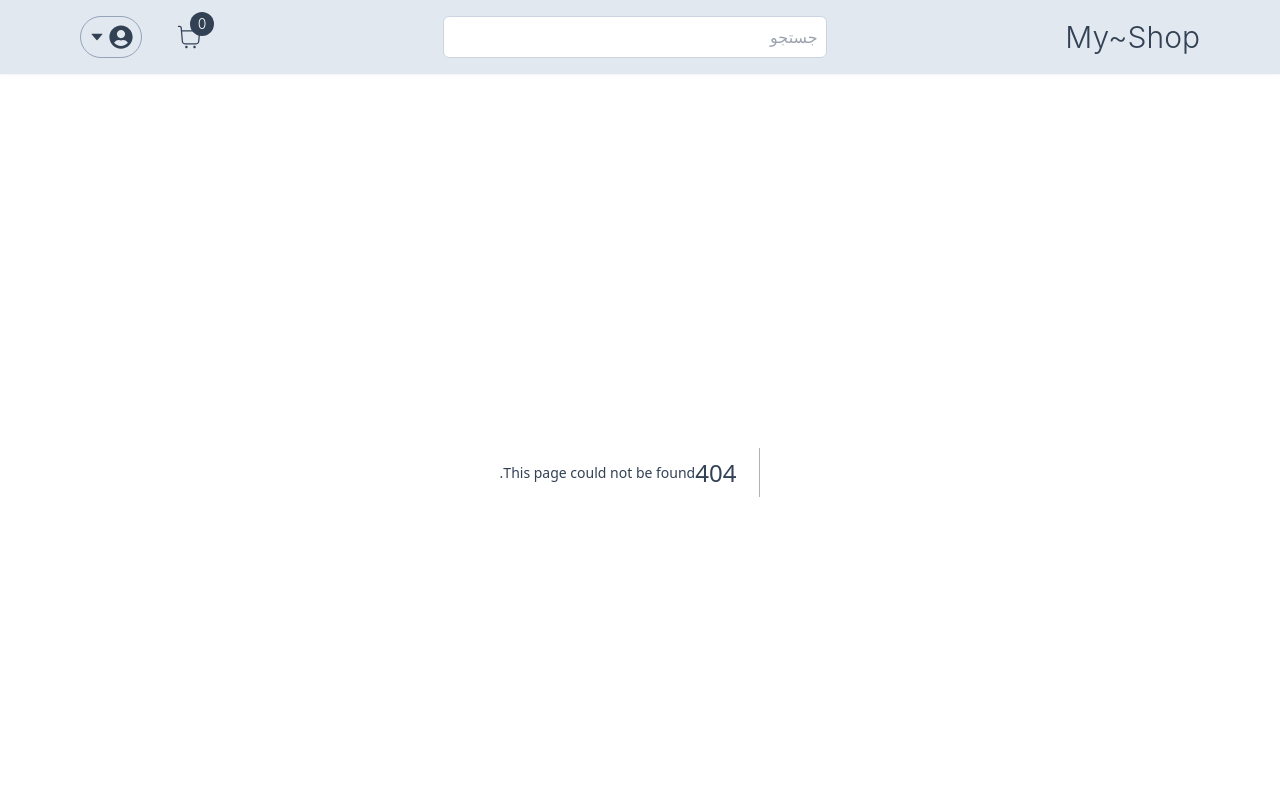
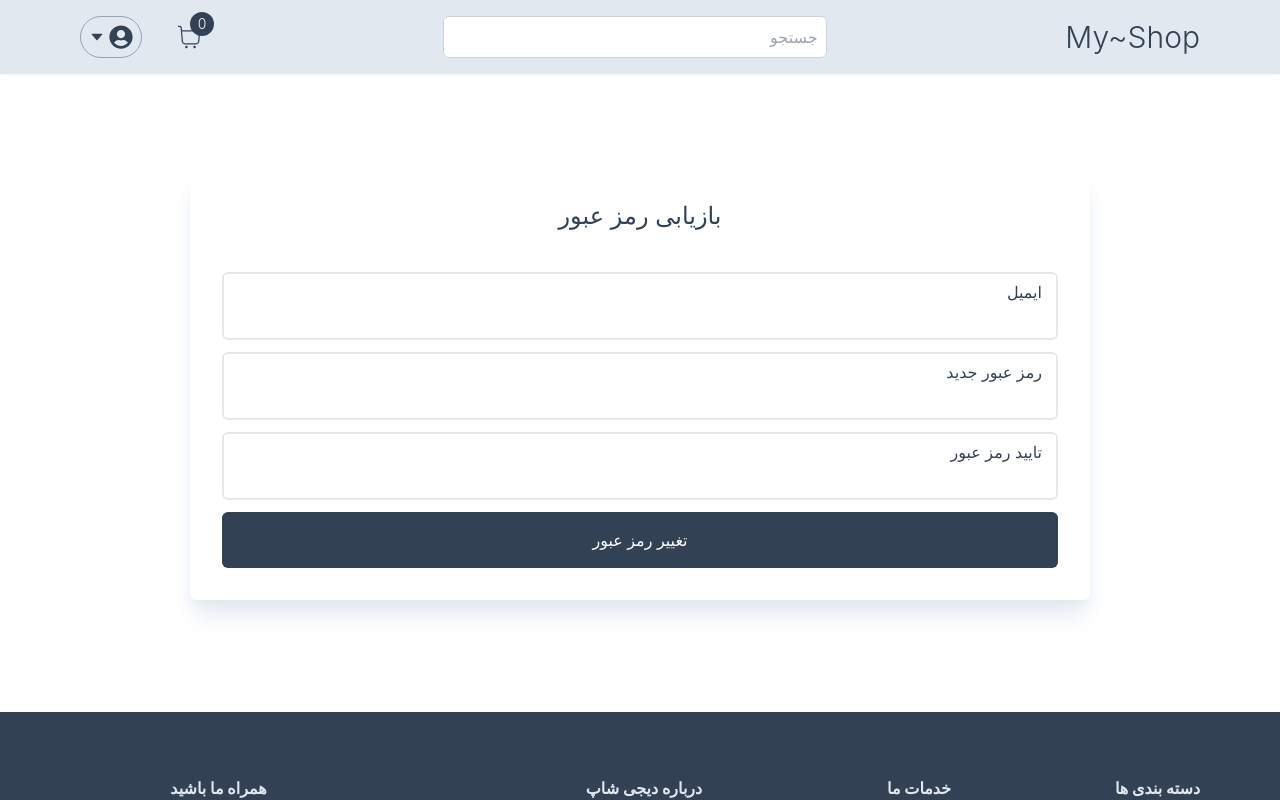
Before and after one commit to ali-afarinifard/daily-shop, a Next.js app in the folder Frontend/client/: page /reset-account in a window 1280 px wide. Before the commit this address had no page. Shown: the top 800 px of the page. Built offline with nearby package versions, Linux system fonts and the light colour scheme.

Commit message:
Reset Account Developed

```diff
--- a/Frontend/client/src/app/components/login/LoginForm.tsx
+++ b/Frontend/client/src/app/components/login/LoginForm.tsx
@@ -142,8 +142,14 @@ export default function LoginPage() {
                     ورود
                 </button>
 
-                <div className='text-sm text-center mt-2'>
-                    حساب کاربری ندارید؟ <Link href={'/register'} className='text-rose-500'>ثبت نام کنید</Link>
+                <div className='flex items-center justify-between gap-1'>
+                    <div className='text-sm text-center mt-2'>
+                        حساب کاربری ندارید؟ <Link href={'/register'} className='text-rose-500'>ثبت نام کنید</Link>
+                    </div>
+
+                    <div className='text-sm text-center mt-2'>
+                        <Link href={'/reset-account'}>رمز عبور خود را فراموش کردید؟</Link>
+                    </div>
                 </div>
             </form>
         </div>
--- /dev/null
+++ b/Frontend/client/src/app/components/resetAccount/ResetAccountForm.tsx
@@ -0,0 +1,143 @@
+'use client'
+
+import { resetAccount } from "@/libs/apiUrls";
+import axios from "axios";
+import { useRouter } from "next/navigation";
+import { useState } from "react"
+import toast from "react-hot-toast";
+
+
+
+const ResetAccountForm = () => {
+
+    const [email, setEmail] = useState('');
+    const [newPassword, setNewPassword] = useState('');
+    const [confirmPassword, setConfirmPassword] = useState('');
+    const [errors, setErrors] = useState({
+        email: '',
+        newPassword: '',
+        confirmPassword: '',
+    });
+
+    const router = useRouter();
+
+    const validateForm = () => {
+        let valid = true;
+        const newErrors: any = {
+            email: '',
+            newPassword: '',
+            confirmPassword: ''
+        };
+
+        if (!/^\S+@\S+\.\S+$/.test(email)) {
+            newErrors.email = 'ایمیل معتبر نیست';
+            valid = false;
+        };
+
+        if (newPassword.length < 4) {
+            newErrors.newPassword = 'حداقل 4 حرف یا عدد وارد شود';
+            valid = false;
+        };
+
+        if (newPassword !== confirmPassword) {
+            newErrors.confirmPassword = 'رمز عبور و تأیید رمز عبور یکسان نیستند';
+            valid = false;
+        };
+
+        setErrors(newErrors);
+        return valid;
+    };
+
+
+    const handleAccountReset = async (e: React.FormEvent) => {
+        e.preventDefault();
+
+        if (!validateForm()) {
+            return;
+        };
+
+        try {
+            await resetAccount(email, newPassword);
+            toast.success('رمز عبور با موفقیت تغییر کرد');
+            router.push('/login');
+        } catch (error) {
+            console.error('Error resetting password:', error);
+            toast.error('خطایی رخ داده است');
+        }
+    };
+
+
+    return (
+        <div className="w-full">
+            <h1 className="text-2xl text-center">بازیابی رمز عبور</h1>
+            <form onSubmit={handleAccountReset} className="mt-10 flex flex-col gap-3">
+
+                {/* Email */}
+                <div className="w-full relative flex flex-col gap-1">
+                    <input
+                        id="email"
+                        type="email"
+                        autoComplete="off"
+                        value={email}
+                        onChange={(e) => setEmail(e.target.value)}
+                        className="peer w-full p-4 pt-6 outline-none bg-white font-light border-2 rounded-md transition disabled:opacity-70 disabled:cursor-not-allowed"
+                    />
+                    <label
+                        htmlFor="email"
+                        className="absolute cursor-text text-md duration-150 transform -translate-y-3 top-5 z-10 origin-[0] right-4 peer-placeholder-shown:scale-100 peer-placeholder-shown:translate-y-0 peer-focus:scale-75 peer-focus:-translate-y-4"
+                    >
+                        ایمیل
+                    </label>
+                    {errors.email && <p className="text-red-500 text-sm">{errors.email}</p>}
+                </div>
+
+                {/* New Password */}
+                <div className="w-full relative flex flex-col gap-1">
+                    <input
+                        id="newPassword"
+                        type="password"
+                        autoComplete="off"
+                        value={newPassword}
+                        onChange={(e) => setNewPassword(e.target.value)}
+                        className="peer w-full p-4 pt-6 outline-none bg-white font-light border-2 rounded-md transition disabled:opacity-70 disabled:cursor-not-allowed"
+                    />
+                    <label
+                        htmlFor="newPassword"
+                        className="absolute cursor-text text-md duration-150 transform -translate-y-3 top-5 z-10 origin-[0] right-4 peer-placeholder-shown:scale-100 peer-placeholder-shown:translate-y-0 peer-focus:scale-75 peer-focus:-translate-y-4"
+                    >
+                        رمز عبور جدید
+                    </label>
+                    {errors.newPassword && <p className="text-red-500 text-sm">{errors.newPassword}</p>}
+                </div>
+
+                {/* Confirm Password */}
+                <div className="w-full relative flex flex-col gap-1">
+                    <input
+                        id="confirmPassword"
+                        type="password"
+                        autoComplete="off"
+                        value={confirmPassword}
+                        onChange={(e) => setConfirmPassword(e.target.value)}
+                        className="peer w-full p-4 pt-6 outline-none bg-white font-light border-2 rounded-md transition disabled:opacity-70 disabled:cursor-not-allowed"
+                    />
+                    <label
+                        htmlFor="confirmPassword"
+                        className="absolute cursor-text text-md duration-150 transform -translate-y-3 top-5 z-10 origin-[0] right-4 peer-placeholder-shown:scale-100 peer-placeholder-shown:translate-y-0 peer-focus:scale-75 peer-focus:-translate-y-4"
+                    >
+                        تایید رمز عبور
+                    </label>
+                    {errors.confirmPassword && <p className="text-red-500 text-sm">{errors.confirmPassword}</p>}
+                </div>
+
+                <button
+                    type="submit"
+                    className="disabled:opacity-70 disabled:cursor-not-allowed rounded-md hover:opacity-80 transition w-full border-slate-700 flex items-center justify-center gap-2 bg-slate-700 text-white text-md p-4"
+                >
+                    تغییر رمز عبور
+                </button>
+            </form>
+        </div>
+    )
+}
+
+export default ResetAccountForm
--- /dev/null
+++ b/Frontend/client/src/app/reset-account/page.tsx
@@ -0,0 +1,15 @@
+import Container from "../components/Container"
+import FormWrap from "../components/FormWrap"
+import ResetAccountForm from "../components/resetAccount/ResetAccountForm"
+
+const ResetAccountPage = () => {
+    return (
+        <Container>
+            <FormWrap>
+                <ResetAccountForm />
+            </FormWrap>
+        </Container>
+    )
+}
+
+export default ResetAccountPage
--- a/Frontend/client/src/libs/apiUrls.ts
+++ b/Frontend/client/src/libs/apiUrls.ts
@@ -32,7 +32,19 @@ const refreshToken = (token: string) => {
 };
 
 const logout = async (token: string) => {
-       return api.post('/auth/user/logout', { token });
+    return api.post('/auth/user/logout', { token });
+};
+
+const resetAccount = async (email: string, newPassword: string) => {
+    try {
+
+        const response = await api.post('/auth/user/reset-password', {email, newPassword});
+        return response.data;
+
+    } catch (error) {
+        console.error('Error resetAccount', error);
+        throw error;
+    }
 };
 
 const updateUser = async (userData: UpdateUserParams) => {
@@ -48,7 +60,7 @@ const updateUser = async (userData: UpdateUserParams) => {
 }
 
 
-export { register, login, refreshToken, logout, updateUser };
+export { register, login, refreshToken, logout, updateUser, resetAccount };
 
 
 
@@ -199,7 +211,7 @@ export const getWishlist = async (userId: string) => {
 export const createComment = async (userId: string, productId: string | undefined, content: string) => {
     try {
 
-        const response = await api.post('/comment/add', {userId, productId, content});
+        const response = await api.post('/comment/add', { userId, productId, content });
         return response.data
 
     } catch (error) {
```
Also changed, not shown: 1 other file (tests, documents, lock files or other folders).
